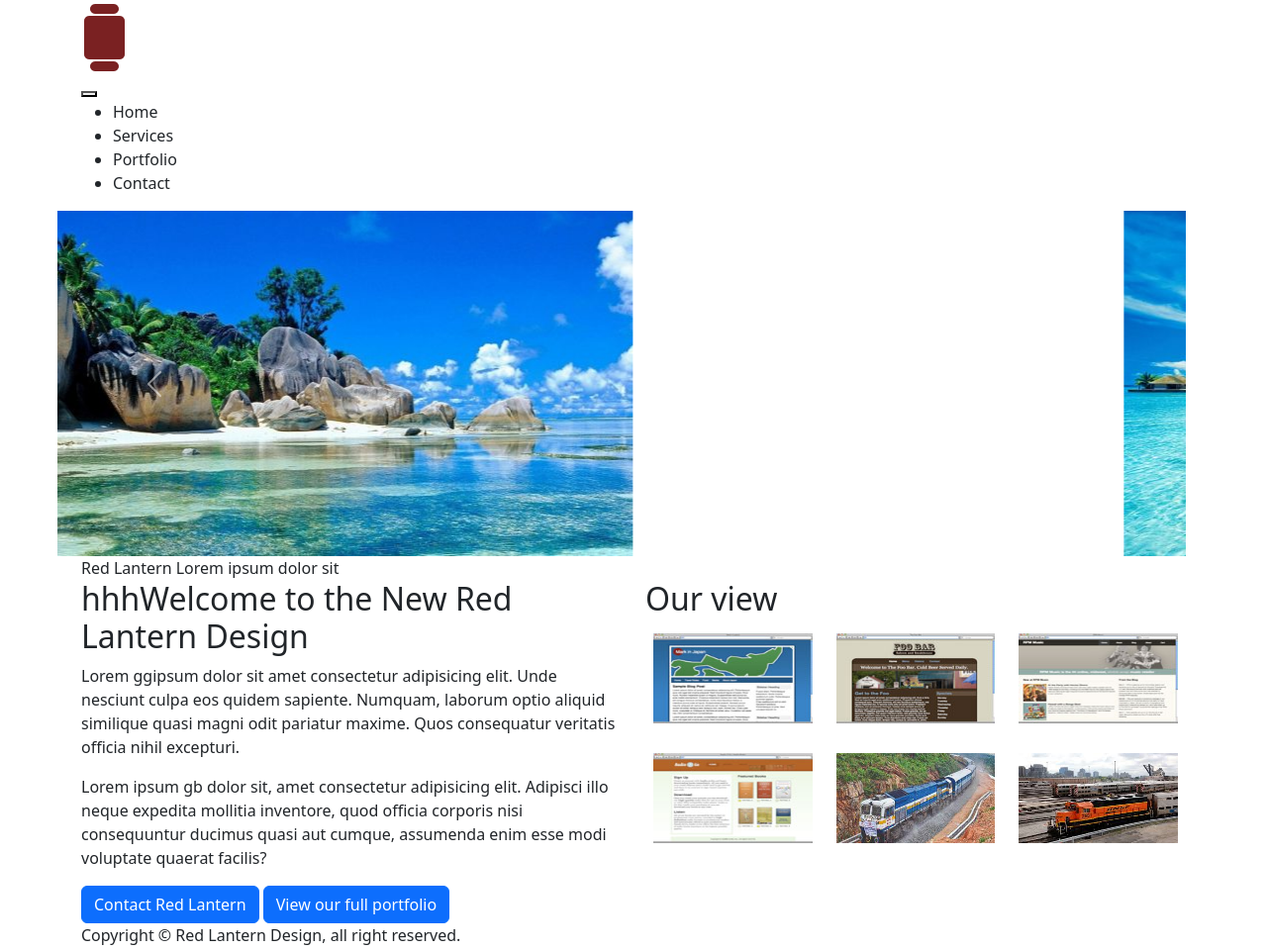
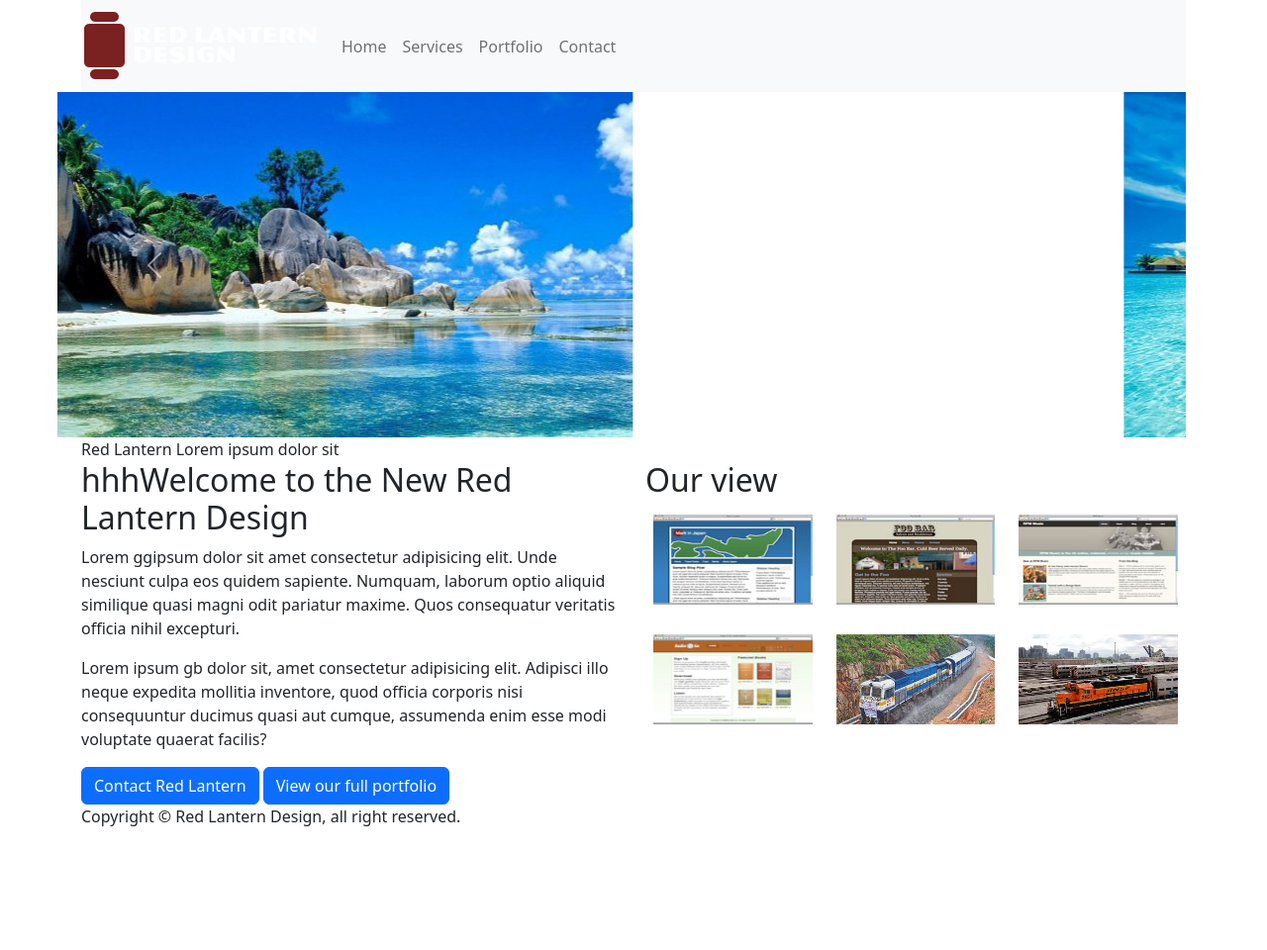
Before and after one commit to 1410922034/muscle, a plain HTML site: page web20220930.html in a window 1280 px wide. Shown: the top 960 px of the page at 99% size. After the commit the page ends 853 px from the top, so only its background shows below. Drawn offline with nearby package versions, Linux system fonts and the light colour scheme; files that its build step writes are made by us from their sources.

Commit message:
20221021

```diff
--- a/web20220930.html
+++ b/web20220930.html
@@ -15,17 +15,27 @@
 
 <body>
     <header id="masthead" class="container">
-        <img class="Float-start" src="images/rl_logo.png" alt="">
-        <nav>
-            <button>
+        <!-- A grey horizontal navbar that becomes vertical on small screens -->
+        <nav class="navbar navbar-expand-sm bg-light">
+            <img class="Float-start" src="images/rl_logo.png" alt="">
+            <div class="container-fluid">
+                <!-- Links -->
+                <ul class="navbar-nav">
+                    <li class="nav-item">
+                        <a class="nav-link" href="#">Home</a>
+                    </li>
+                    <li class="nav-item">
+                        <a class="nav-link" href="#">Services</a>
+                    </li>
+                    <li class="nav-item">
+                        <a class="nav-link" href="#">Portfolio</a>
+                    </li>
+                    <li class="nav-item">
+                        <a class="nav-link" href="#">Contact</a>
+                    </li>
+                </ul>
+            </div>
 
-            </button>
-            <ul id="nav">
-                <li>Home</li>
-                <li>Services</li>
-                <li>Portfolio</li>
-                <li>Contact</li>
-            </ul>
         </nav>
 
     </header>
```
